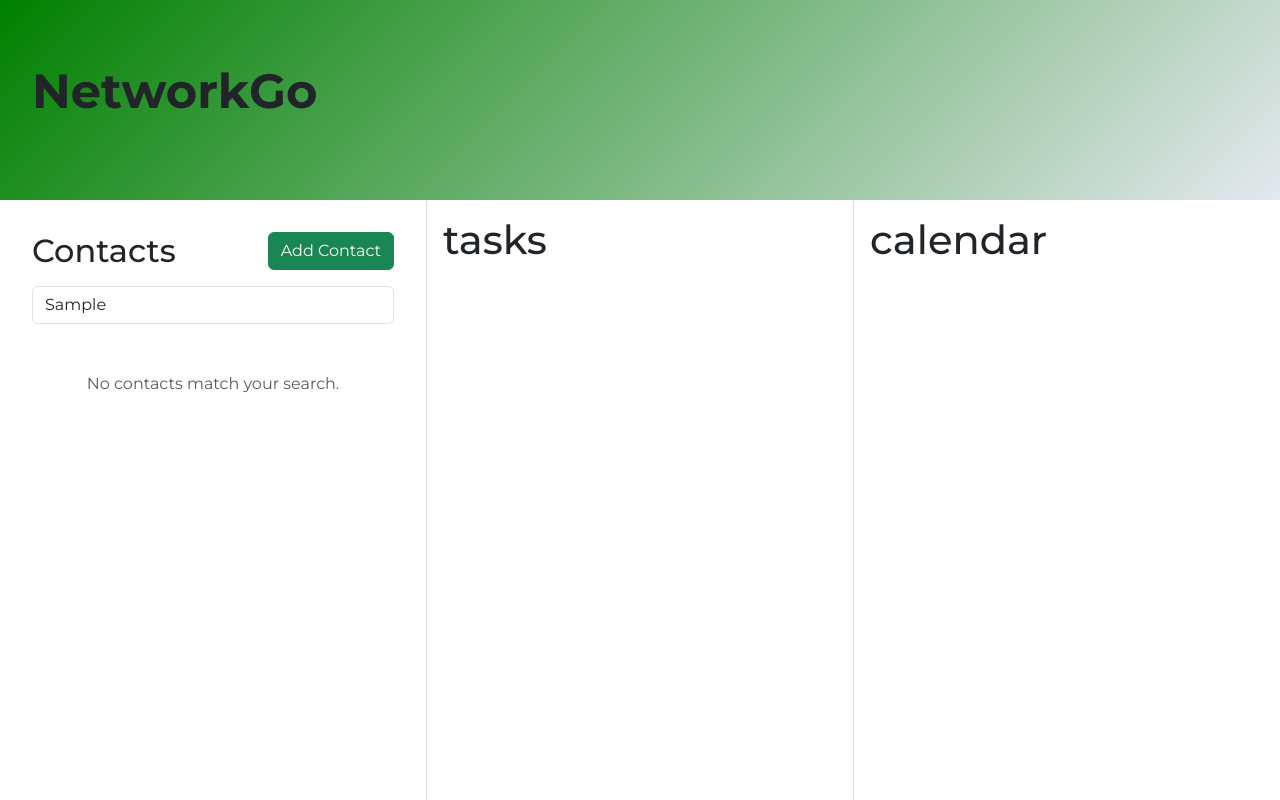
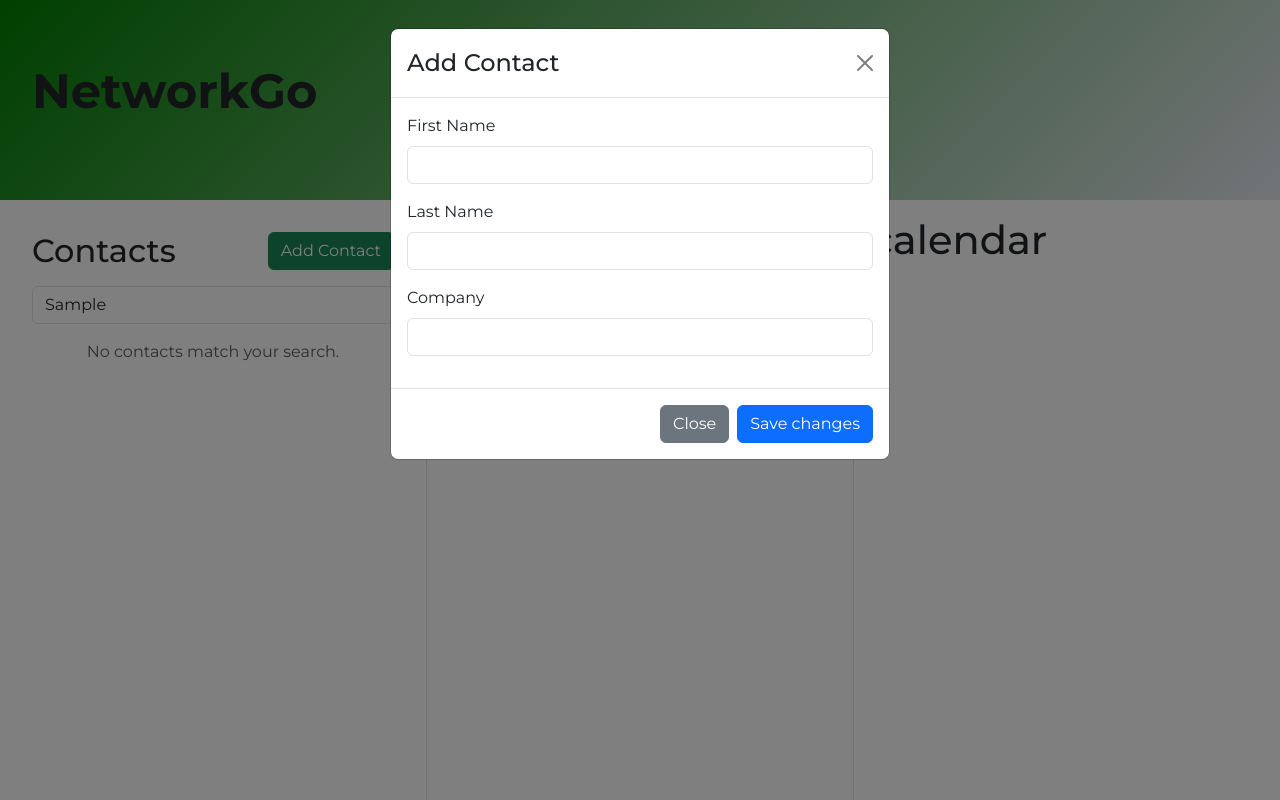
Before and after one commit to ISAACG6/networkGo, a React (Vite) app: page / in a window 1280 px wide. Both pictures are taken after typing "Sample" into the empty fields and a click on the button "Add Contact". Shown: the top 800 px of the page. Built offline with nearby package versions, Linux system fonts and the light colour scheme.

Commit message:
add contact button now adds basic contact data to list

```diff
--- a/src/Contacts.jsx
+++ b/src/Contacts.jsx
@@ -3,72 +3,157 @@ import Card from "react-bootstrap/Card";
 import Row from "react-bootstrap/Row";
 import Col from "react-bootstrap/Col";
 import Form from "react-bootstrap/Form";
-import Button from "react-bootstrap/Button";
+import { Button, Modal } from "react-bootstrap";
 import "./App.css";
 
 export default function Contacts({ data }) {
-  const contacts = data?.contacts || [];
+  // State for the full contact list
+  const [contactList, setContactList] = useState(data?.contacts || []);
+
+  // State for the search input
   const [searchTerm, setSearchTerm] = useState("");
 
-  const handleSearchChange = (event) => {
-    setSearchTerm(event.target.value || "");
+  // State for modal visibility
+  const [showModal, setShowModal] = useState(false);
+
+  // State for new contact form
+  const [newContact, setNewContact] = useState({
+    firstName: "",
+    lastName: "",
+    company: "",
+  });
+
+  // Handlers
+  const handleOpenModal = () => setShowModal(true);
+  const handleCloseModal = () => setShowModal(false);
+
+  const handleContactChange = (e) => {
+    setNewContact({
+      ...newContact,
+      [e.target.name]: e.target.value,
+    });
   };
 
-    const filteredContacts =
-    (searchTerm ?? "").trim() === ""
-      ? contacts
-      : contacts.filter((contact) => {
-          const fullName = `${contact.firstName || ""} ${contact.lastName || ""}`.toLowerCase();
+  const handleAddContact = () => {
+    const id = contactList.length + 1; // simple unique id
+    setContactList([...contactList, { id, ...newContact }]);
+    setNewContact({ firstName: "", lastName: "", company: "" });
+    handleCloseModal();
+  };
+
+  const handleSearchChange = (e) => {
+    setSearchTerm(e.target.value || "");
+  };
+
+  // Filter contacts based on search term
+  const filteredContacts =
+    searchTerm.trim() === ""
+      ? contactList
+      : contactList.filter((contact) => {
+          const fullName = `${contact.firstName} ${contact.lastName}`.toLowerCase();
           const company = (contact.company || "").toLowerCase();
-          const term = (searchTerm || "").toLowerCase();
+          const term = searchTerm.toLowerCase();
           return fullName.includes(term) || company.includes(term);
         });
 
+  return (
+    <div className="contacts-container">
+      {/* Header */}
+      <div className="d-flex mb-3 align-items-center">
+        <h2 className="mb-0">Contacts</h2>
+        <Button variant="success" className="ms-auto" onClick={handleOpenModal}>
+          Add Contact
+        </Button>
+      </div>
 
-    return (
-    <div className="contacts-container">
-    <div className="d-flex">
-        <h2 className="mb-3">Contacts</h2>
-        <button className="btn btn-success ms-auto mb-3">Add Contact</button>
-
-    </div>
-
-
-      {/* Controlled search input */}
-      <Form className="mb-5">
+      {/* Search input */}
+      <Form className="mb-3">
         <Form.Control
           type="text"
           placeholder="Search by name or company..."
           value={searchTerm}
           onChange={handleSearchChange}
-          disabled={contacts.length === 0} // disable if no contacts
+          disabled={contactList.length === 0}
         />
       </Form>
 
+      {/* Contact cards */}
       <Row className="contacts-list">
         {filteredContacts.map((contact) => (
           <Col key={contact.id} xs={12} className="d-flex justify-content-center mb-3">
             <Card className="contact-card-horizontal">
               <div className="contact-info">
-                <div className="contact-name">{contact.firstName + " " + contact.lastName}</div>
+                <div className="contact-name">
+                  {contact.firstName} {contact.lastName[0]}.
+                </div>
                 <div className="contact-company">{contact.company}</div>
               </div>
             </Card>
           </Col>
         ))}
 
-        {contacts.length === 0 && (
+        {contactList.length === 0 && (
           <div className="text-center text-muted" style={{ width: "100%" }}>
             No contacts available.
           </div>
         )}
 
-        {filteredContacts.length === 0 && contacts.length > 0 && (
+        {filteredContacts.length === 0 && contactList.length > 0 && (
           <div className="text-center text-muted" style={{ width: "100%" }}>
             No contacts match your search.
           </div>
         )}
       </Row>
+
+      {/* Add Contact Modal */}
+      <Modal show={showModal} onHide={handleCloseModal}>
+        <Modal.Header closeButton>
+          <Modal.Title>Add Contact</Modal.Title>
+        </Modal.Header>
+
+        <Modal.Body>
+          <Form>
+            <Form.Group className="mb-3">
+              <Form.Label>First Name</Form.Label>
+              <Form.Control
+                type="text"
+                name="firstName"
+                value={newContact.firstName}
+                onChange={handleContactChange}
+              />
+            </Form.Group>
+
+            <Form.Group className="mb-3">
+              <Form.Label>Last Name</Form.Label>
+              <Form.Control
+                type="text"
+                name="lastName"
+                value={newContact.lastName}
+                onChange={handleContactChange}
+              />
+            </Form.Group>
+
+            <Form.Group className="mb-3">
+              <Form.Label>Company</Form.Label>
+              <Form.Control
+                type="text"
+                name="company"
+                value={newContact.company}
+                onChange={handleContactChange}
+              />
+            </Form.Group>
+          </Form>
+        </Modal.Body>
+
+        <Modal.Footer>
+          <Button variant="secondary" onClick={handleCloseModal}>
+            Close
+          </Button>
+          <Button variant="primary" onClick={handleAddContact}>
+            Save changes
+          </Button>
+        </Modal.Footer>
+      </Modal>
     </div>
   );
 }
--- a/src/Layout.jsx
+++ b/src/Layout.jsx
@@ -2,9 +2,11 @@ import Contacts from "./Contacts";
 import Calendar from "./Calendar";
 import Tasks from "./Tasks";
 import "./App.css";
+import React, { useState, useEffect } from "react";
+import { Accordion } from "react-bootstrap";
 import sampleData from "../sampleContacts.json";
 
-export default function ThreeColumnLayout() {
+export default function Layout() {
   return (
     <div className="three-column-layout">
       <div className="column">
```
